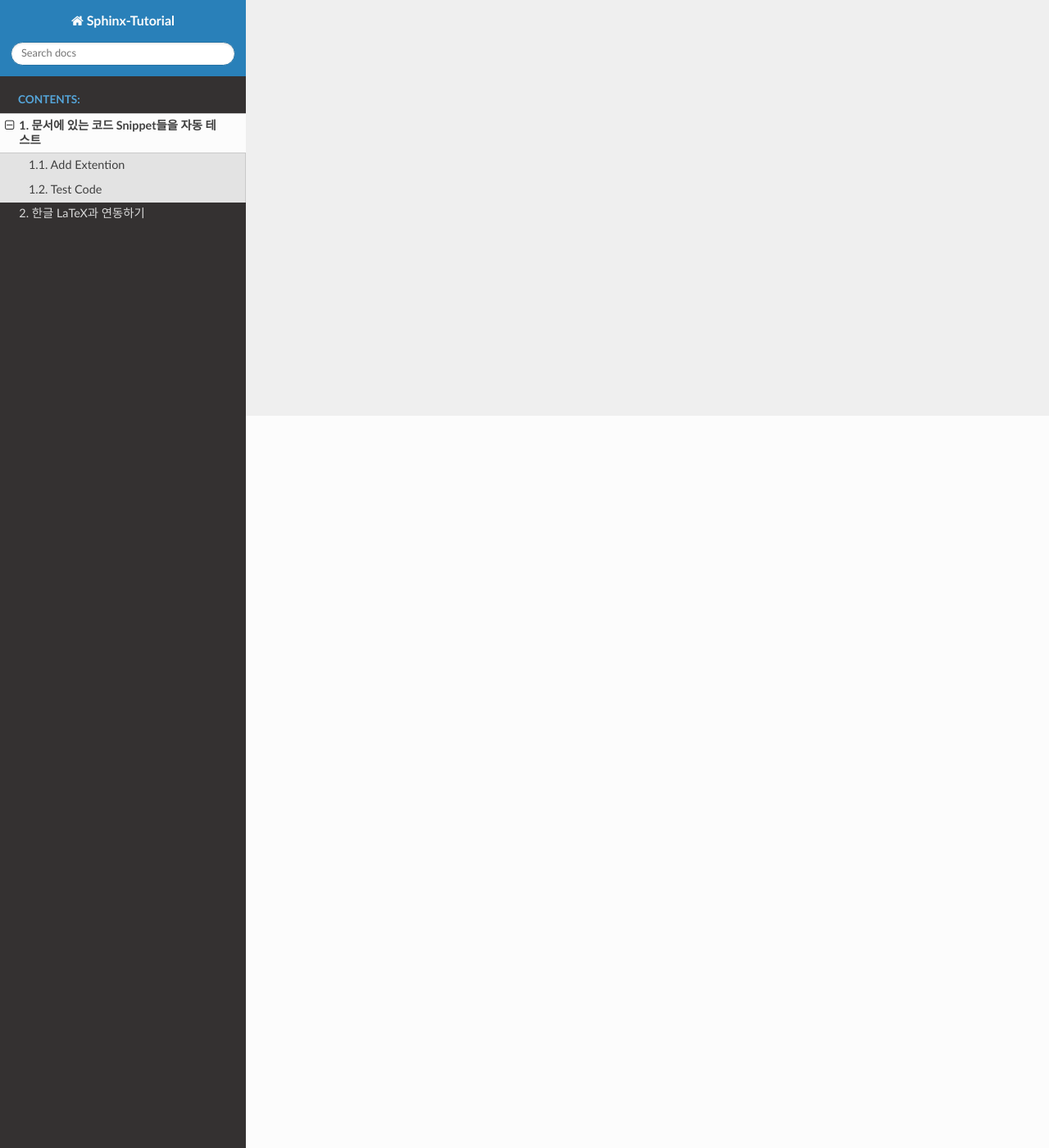
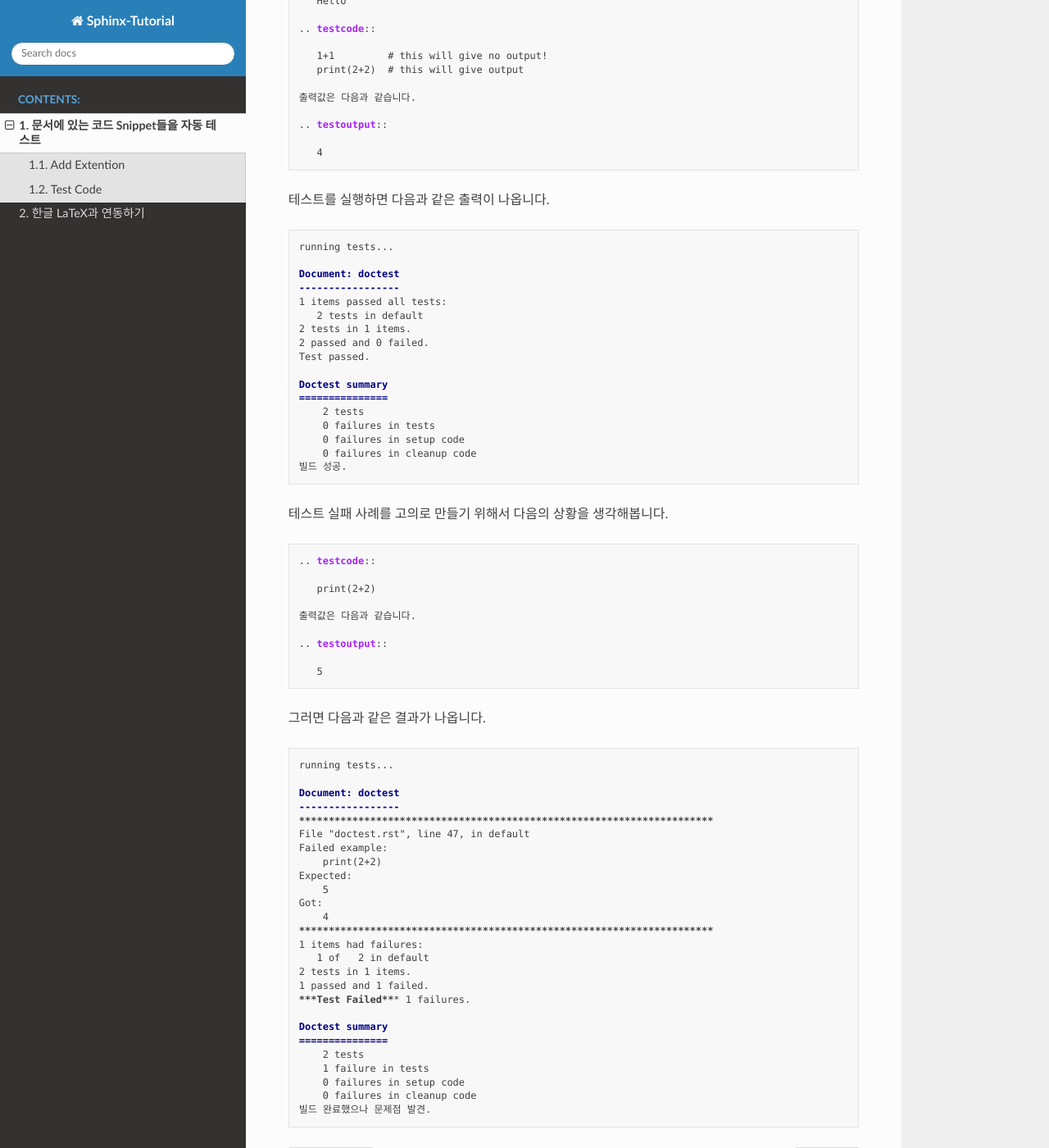
Before and after one commit to yoon-gu/sphinx-ci, a Sphinx documentation site: the page built from docs/doctest.rst, in a window 1280 px wide and 1400 px high, scrolled down 893 px. Shown: the whole window at 82% size. Built offline with Sphinx 7.4.7 and the Read the Docs theme 2.0.0, drawn with Linux system fonts in a browser that asks for light colours; some of the changed text lies outside the part shown.

Commit message:
add doctest example

```diff
--- a/docs/doctest.rst
+++ b/docs/doctest.rst
@@ -1,5 +1,8 @@
 문서에 있는 코드 Snippet들을 자동 테스트
 =================================================================
+
+* 참조 링크 1: https://www.sphinx-doc.org/en/master/usage/extensions/doctest.html
+* 참조 링크 2: https://thomas-cokelaer.info/tutorials/sphinx/doctest.html
 
 Add Extention
 -------------
@@ -13,7 +16,105 @@ Add Extention
 Test Code
 ---------
 
+.. doctest::
+
+   >>> print("Hello")
+   Hello
+
 .. testcode::
 
    1+1         # this will give no output!
    print(2+2)  # this will give output
+
+출력값은 다음과 같습니다.
+
+.. testoutput::
+
+   4
+
+위의 코드 내용을 다음과 같은 :code:`rst` 작성을 하게 되면 :code:`$ make doctest` 를 통해 테스트를 진행할 수 있습니다.
+
+.. code-block:: rst
+
+   .. doctest::
+
+      >>> print("Hello")
+      Hello
+
+   .. testcode::
+
+      1+1         # this will give no output!
+      print(2+2)  # this will give output
+
+   출력값은 다음과 같습니다.
+
+   .. testoutput::
+
+      4
+
+테스트를 실행하면 다음과 같은 출력이 나옵니다.
+
+.. code-block:: rst
+
+   running tests...
+
+   Document: doctest
+   -----------------
+   1 items passed all tests:
+      2 tests in default
+   2 tests in 1 items.
+   2 passed and 0 failed.
+   Test passed.
+
+   Doctest summary
+   ===============
+       2 tests
+       0 failures in tests
+       0 failures in setup code
+       0 failures in cleanup code
+   빌드 성공.
+
+테스트 실패 사례를 고의로 만들기 위해서 다음의 상황을 생각해봅니다.
+
+.. code-block:: rst
+
+   .. testcode::
+
+      print(2+2)
+
+   출력값은 다음과 같습니다.
+
+   .. testoutput::
+
+      5
+
+그러면 다음과 같은 결과가 나옵니다.
+
+.. code-block:: rst
+
+	running tests...
+
+	Document: doctest
+	-----------------
+	**********************************************************************
+	File "doctest.rst", line 47, in default
+	Failed example:
+	    print(2+2)
+	Expected:
+	    5
+	Got:
+	    4
+	**********************************************************************
+	1 items had failures:
+	   1 of   2 in default
+	2 tests in 1 items.
+	1 passed and 1 failed.
+	***Test Failed*** 1 failures.
+
+	Doctest summary
+	===============
+	    2 tests
+	    1 failure in tests
+	    0 failures in setup code
+	    0 failures in cleanup code
+	빌드 완료했으나 문제점 발견.
--- a/docs/index.rst
+++ b/docs/index.rst
@@ -11,6 +11,7 @@ Welcome to Sphinx-Tutorial's documentation!
 :code:`RST` 문법을 알고 있으면 매우 유용합니다. HTML은 물론 LaTeX까지 다양하게 확장이 가능합니다.
 유용한 링크를 아래에 첨부합니다.
 
+#. https://www.sphinx-doc.org/en/master/usage/restructuredtext/basics.html
 #. https://thomas-cokelaer.info/tutorials/sphinx/rest_syntax.html
 #. https://sublime-and-sphinx-guide.readthedocs.io/en/latest/index.html#work-with-rst-content
 
@@ -28,7 +29,7 @@ Welcome to Sphinx-Tutorial's documentation!
 
 
 Indices and tables
-==================
+------------------
 
 * :ref:`genindex`
 * :ref:`modindex`
--- a/docs/latex.rst
+++ b/docs/latex.rst
@@ -1,5 +1,7 @@
 한글 LaTeX과 연동하기
 =================================================================
+
+* 참조 링크: https://www.sphinx-doc.org/en/master/latex.html
 
 :index:`LaTeX` 설정 옵션 추가
 ----------------------------------
```
